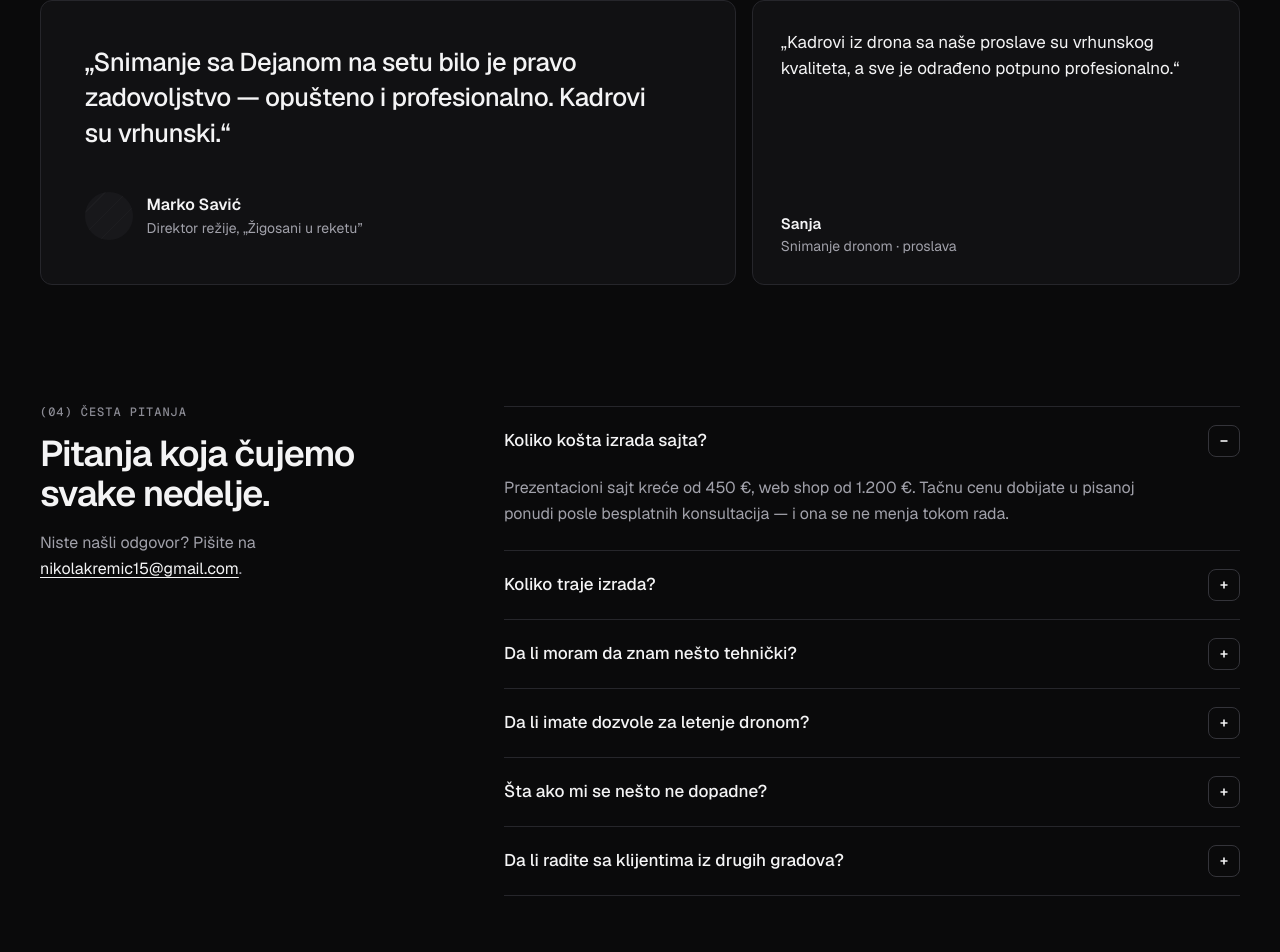
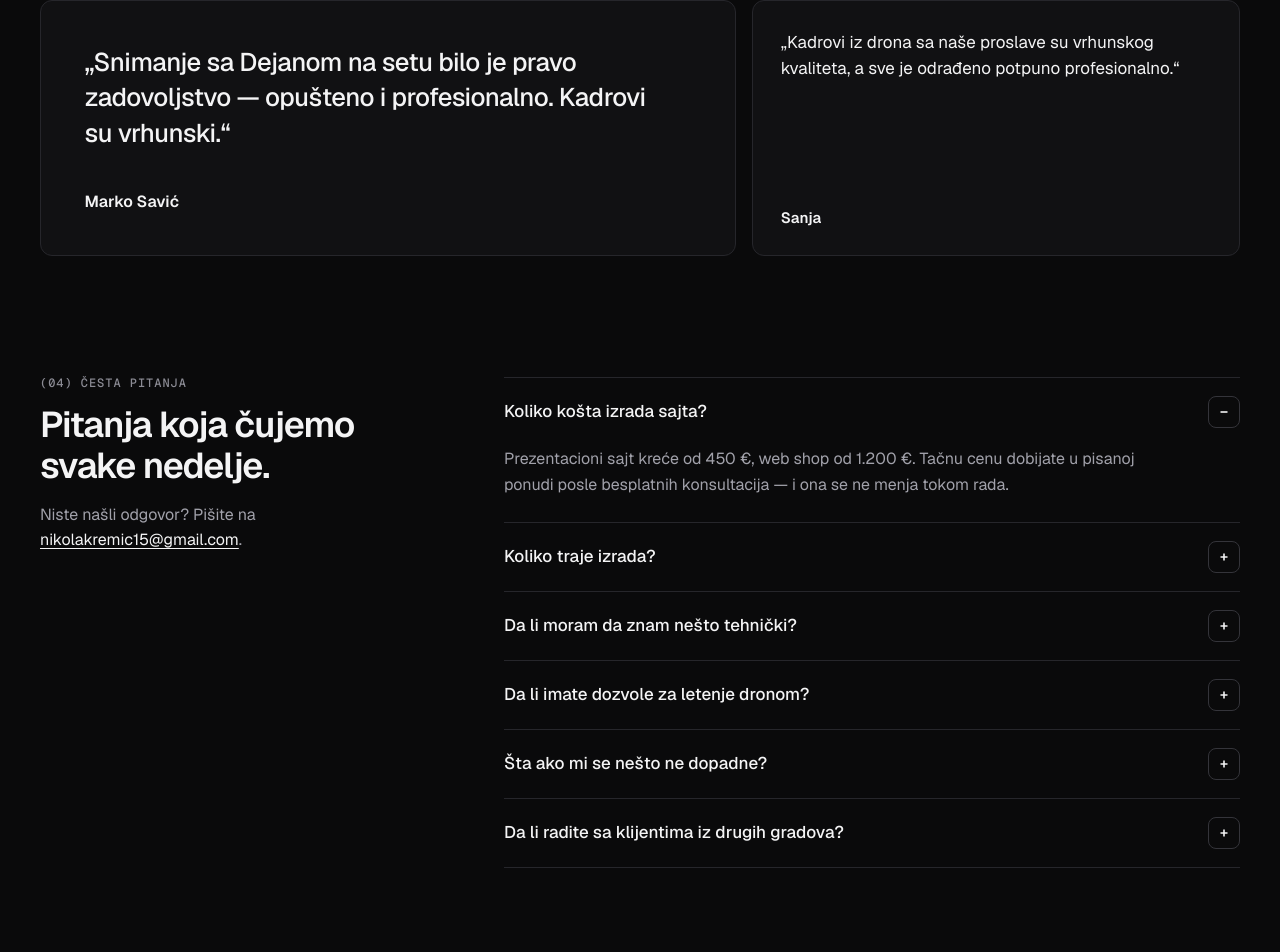
Before and after one commit to kremic03/Agencija, a Next.js app: page / in a window 1280 px wide. Shown: the part 3281-4233 px from the top of the page. Built offline with nearby package versions, Linux system fonts and the light colour scheme; no server answers.

Commit message:
Utisci klijenata prikazuju samo ime, bez kruga za sliku

```diff
--- a/src/components/sections/Testimonials.tsx
+++ b/src/components/sections/Testimonials.tsx
@@ -1,5 +1,4 @@
 import { testimonials } from "@/content/home";
-import { ImagePlaceholder } from "@/components/ui/ImagePlaceholder";
 import { SectionHeading } from "@/components/ui/SectionHeading";
 
 const box = "m-0 flex flex-col justify-between rounded-xl border border-line bg-surface";
@@ -17,25 +16,14 @@ export function Testimonials() {
             <blockquote className="text-[clamp(21px,2vw,28px)] leading-[1.4] font-medium tracking-[-0.02em] text-pretty">
               „{main.quote}“
             </blockquote>
-            <figcaption className="flex items-center gap-3.5">
-              <div className="size-12 flex-none overflow-hidden rounded-full">
-                <ImagePlaceholder label="" />
-              </div>
-              <span className="flex flex-col gap-1">
-                <span className="text-base leading-[1.2] font-semibold">{main.name}</span>
-                <span className="text-sm leading-[1.3] text-muted">{main.role}</span>
-              </span>
-            </figcaption>
+            <figcaption className="text-base leading-[1.2] font-semibold">{main.name}</figcaption>
           </figure>
 
           <div className="flex min-w-0 flex-[5_1_320px] flex-col gap-4">
             {rest.map((t, i) => (
               <figure key={i} className={`${box} flex-1 gap-6 p-7`}>
                 <blockquote className="text-[17px] leading-[1.55] text-pretty">„{t.quote}“</blockquote>
-                <figcaption className="flex flex-col gap-1">
-                  <span className="text-[15px] leading-[1.2] font-semibold">{t.name}</span>
-                  <span className="text-sm leading-[1.3] text-muted">{t.role}</span>
-                </figcaption>
+                <figcaption className="text-[15px] leading-[1.2] font-semibold">{t.name}</figcaption>
               </figure>
             ))}
           </div>
--- a/src/content/home.ts
+++ b/src/content/home.ts
@@ -38,13 +38,11 @@ export const testimonials = [
   {
     quote: "Snimanje sa Dejanom na setu bilo je pravo zadovoljstvo — opušteno i profesionalno. Kadrovi su vrhunski.",
     name: "Marko Savić",
-    role: "Direktor režije, „Žigosani u reketu”",
   },
   // PRIVREMENO: predlog teksta — pre objave Sanja treba da odobri tačne reči i objavu
   {
     quote: "Kadrovi iz drona sa naše proslave su vrhunskog kvaliteta, a sve je odrađeno potpuno profesionalno.",
     name: "Sanja",
-    role: "Snimanje dronom · proslava",
   },
 ];
 
```
